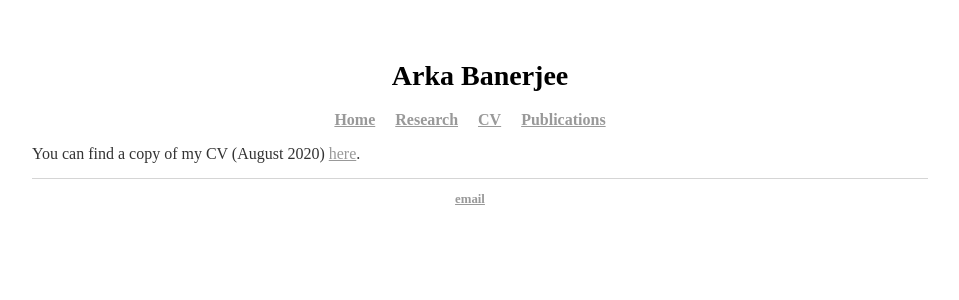
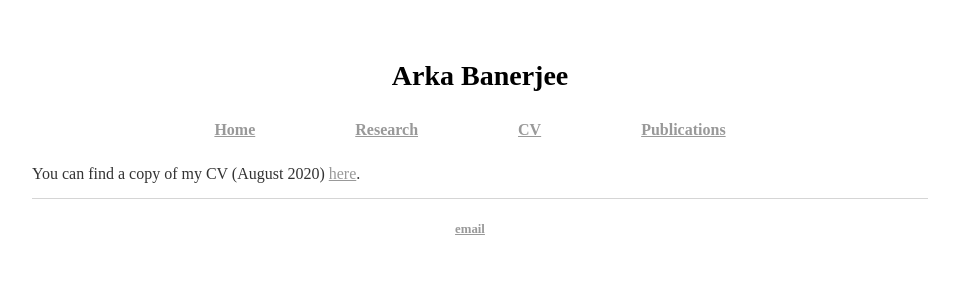
Before and after one commit to arkabanerjee/arkabanerjee.github.io, a Jekyll site: the page built from cv/index.html, in a window 1280 px wide. Shown: the top 300 px of the page, without its empty margins (160-1119 px from the left). Built offline with Jekyll 4.4.1, drawn with Linux system fonts in a browser that asks for light colours.

Commit message:
Nav modified

```diff
--- a/css/main.css
+++ b/css/main.css
@@ -13,6 +13,7 @@
 nav ul li, footer ul li {
     display: inline;
     margin-right: 20px;
+    padding: 10px 40px;
 }
 a {
     text-decoration: underline;
```
Also changed, not shown: 2 other files.
